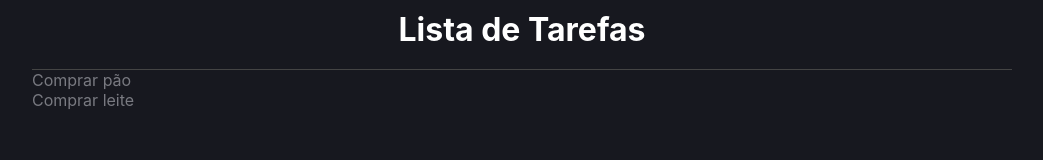
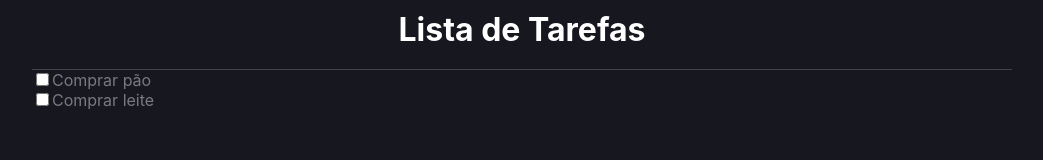
Before and after one commit to brenomorais-ti/listadetarefas, a React (Create React App) app: page / in a window 1280 px wide. Shown: the top 160 px of the page, without its empty margins (118-1161 px from the left). Built offline with nearby package versions, Linux system fonts and the light colour scheme.

Commit message:
checkbox

```diff
--- a/src/App.tsx
+++ b/src/App.tsx
@@ -1,6 +1,7 @@
 import { useState } from 'react';
 import * as C from './App.styles';
 import {Item} from './types/Item';
+import { ListItem } from './components/ListItem'
 
 const App = () => {
   const [list, setList] = useState<Item[]>([
@@ -16,7 +17,7 @@
         </C.Header>
 
         {list.map((item, index)=>(
-          <div>{item.name}</div>
+          <ListItem key={index} item={item} />
         ))}
 
       </C.Area>
--- /dev/null
+++ b/src/components/ListItem/index.tsx
@@ -0,0 +1,15 @@
+import * as C from './styles'
+import {Item} from '../../types/Item'
+
+type Props = {
+    item: Item
+}
+
+export const ListItem = ({item}: Props) => {
+    return (
+        <C.Container>
+            <input type="checkbox" />
+            <label>{item.name}</label>
+        </C.Container>
+    );
+}
--- /dev/null
+++ b/src/components/ListItem/styles.ts
@@ -0,0 +1,3 @@
+import styled from "styled-components";
+
+export const Container = styled.div``;
```
